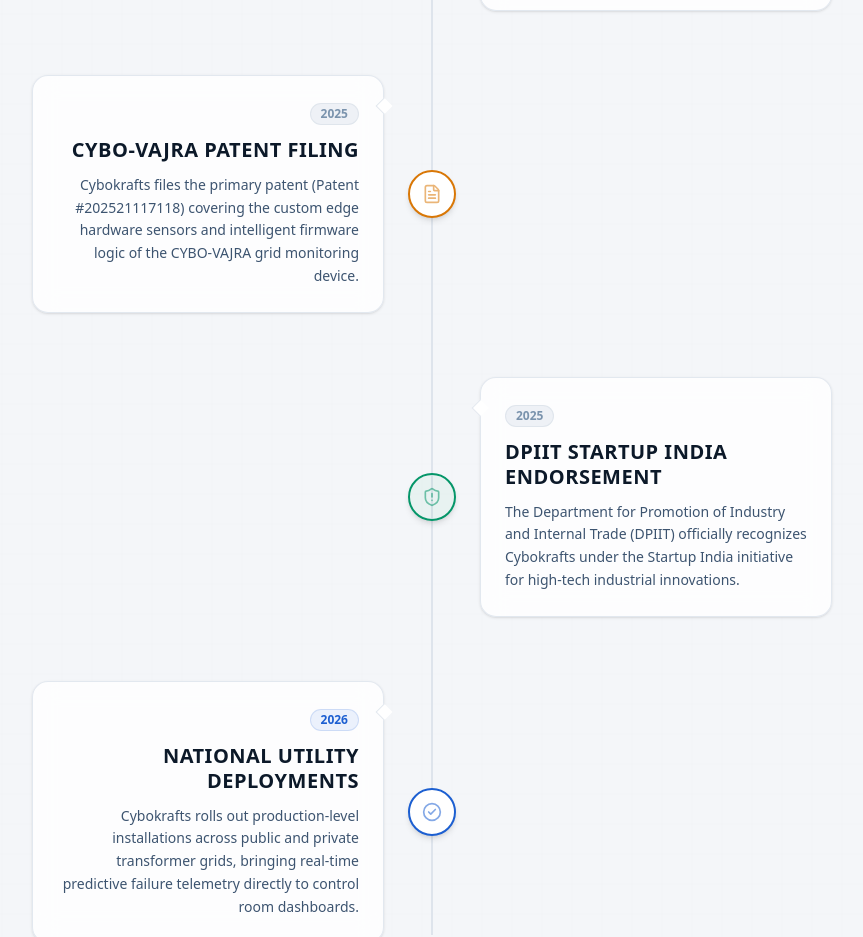
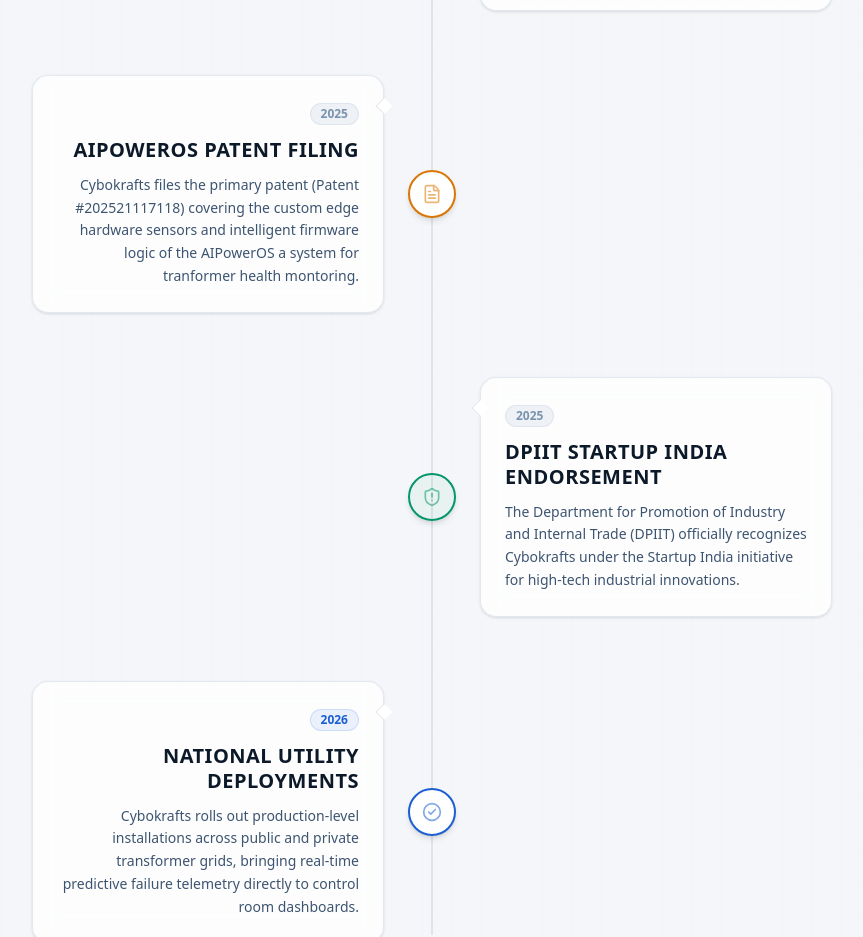
Before and after one commit to saymanlal/cybokrafts, a Next.js app: page /about in a window 1280 px wide. Shown: the part 4020-4957 px from the top of the page, without its empty margins (208-1071 px from the left). Built offline with nearby package versions, Linux system fonts and the light colour scheme.

Commit message:
Update milestones.tsx

```diff
--- a/src/components/sections/milestones.tsx
+++ b/src/components/sections/milestones.tsx
@@ -21,8 +21,8 @@
   },
   {
     year: "2025",
-    title: "CYBO-VAJRA Patent Filing",
-    desc: "Cybokrafts files the primary patent (Patent #202521117118) covering the custom edge hardware sensors and intelligent firmware logic of the CYBO-VAJRA grid monitoring device.",
+    title: "AIPowerOS Patent Filing",
+    desc: "Cybokrafts files the primary patent (Patent #202521117118) covering the custom edge hardware sensors and intelligent firmware logic of the AIPowerOS a system for tranformer health montoring.",
     icon: FileText,
     color: "border-accent-amber text-accent-amber bg-accent-amber/5",
   },
```
